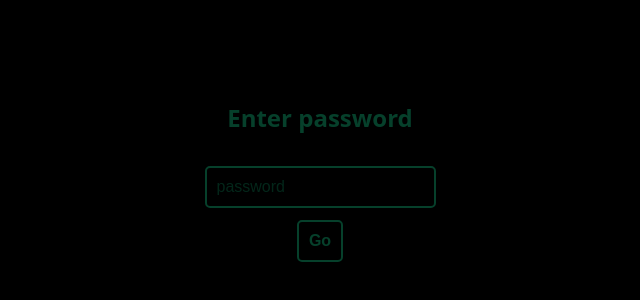
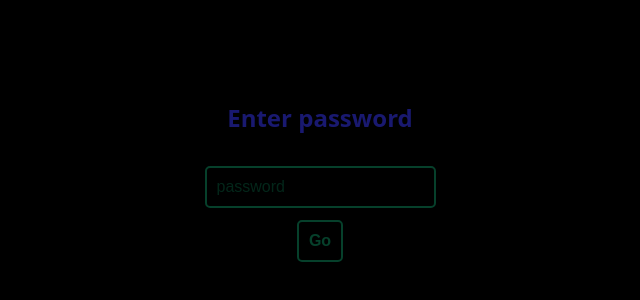
Before and after one commit to ClamGuy5/SpencerPW, a plain HTML site: page index.html in a window 1280 px wide. Shown: the part 214-514 px from the top of the page, without its empty margins (320-960 px from the left). Drawn offline with Linux system fonts and the light colour scheme.

Commit message:
Update index.html

```diff
--- a/index.html
+++ b/index.html
@@ -13,7 +13,7 @@
       min-height: 100vh;
       gap: 12px;
       background-color: #000000; /* pure black background */
-      color: #06402B; /* text color */
+      color: #191970; /* text color */
     }
     input, button {
       padding: 10px;
```
